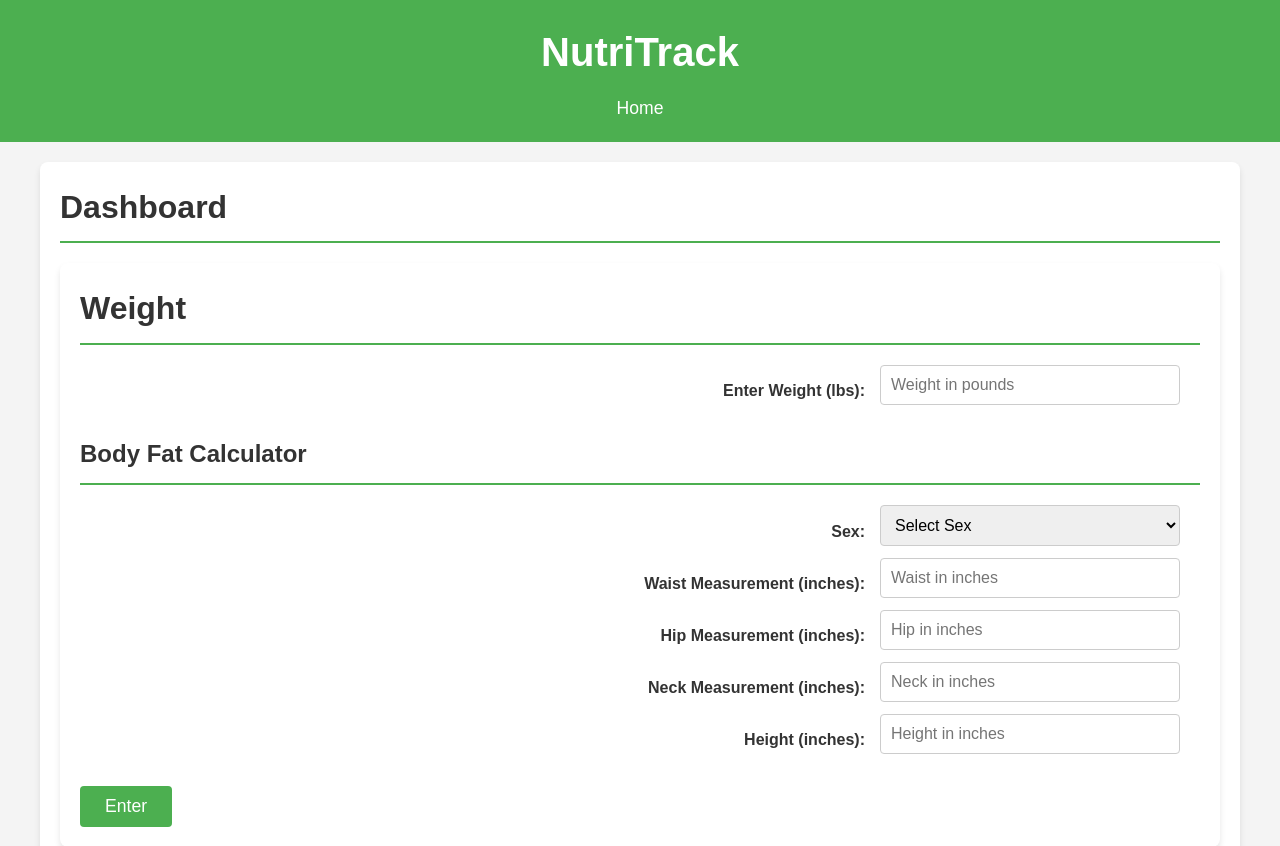
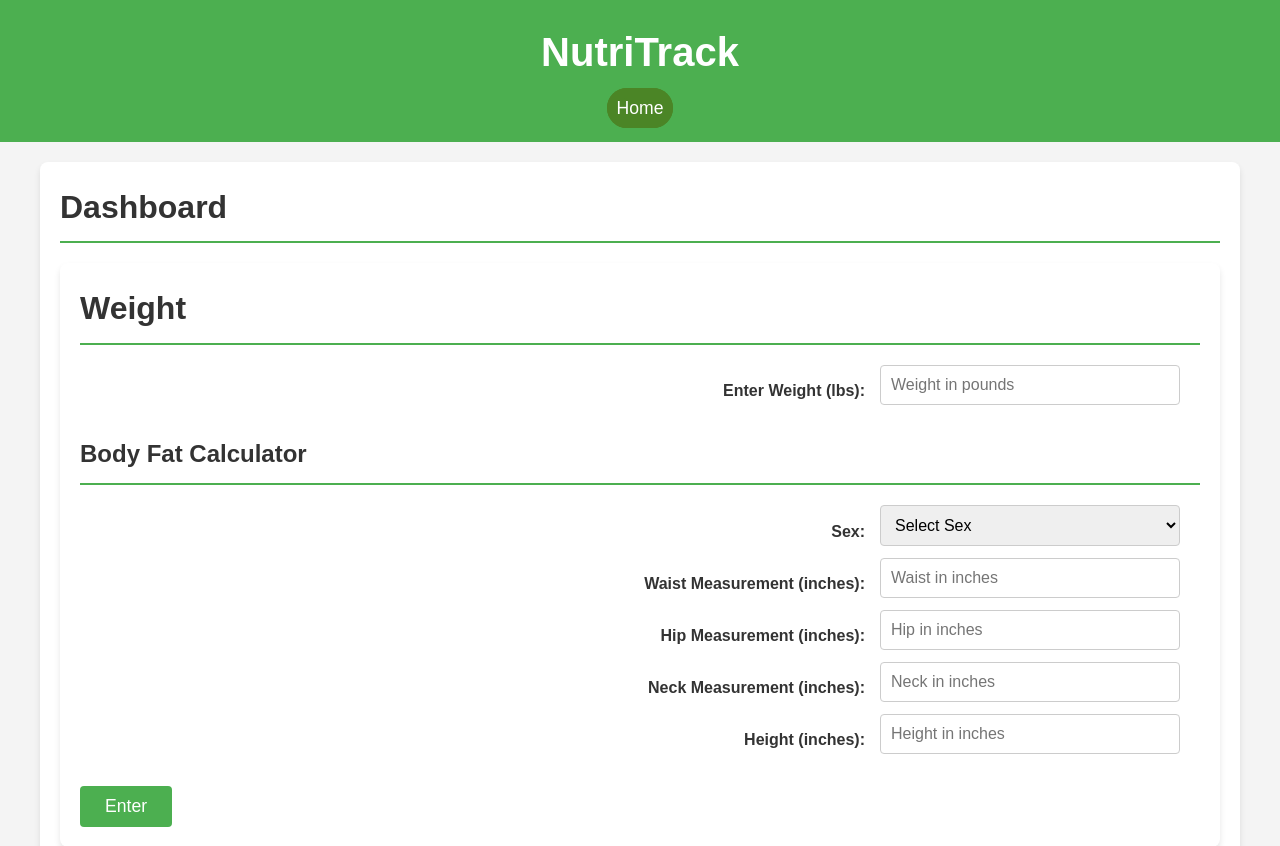
Before and after one commit to abbyhepburn/NutriTrack, a Flask app: page /dashboard in a window 1280 px wide. Shown: the top 846 px of the page. Run offline with Flask 3, Linux system fonts and the light colour scheme.

Commit message:
Update dashboard.html

```diff
--- a/templates/dashboard.html
+++ b/templates/dashboard.html
@@ -11,7 +11,7 @@
         <h1>NutriTrack</h1>
         <nav>
             <ul>
-                <li><a href="{{ url_for('index') }}">Home</a></li>
+                <li><a class="selector" href="{{ url_for('index') }}">Home</a></li>
                 <!-- Advice removed from nav -->
             </ul>
         </nav>
```
